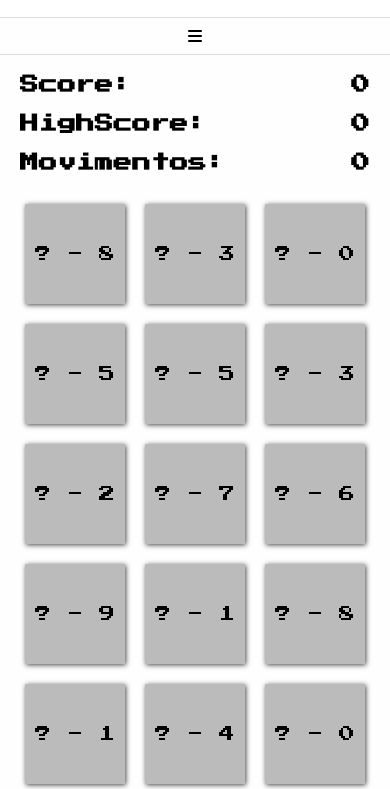
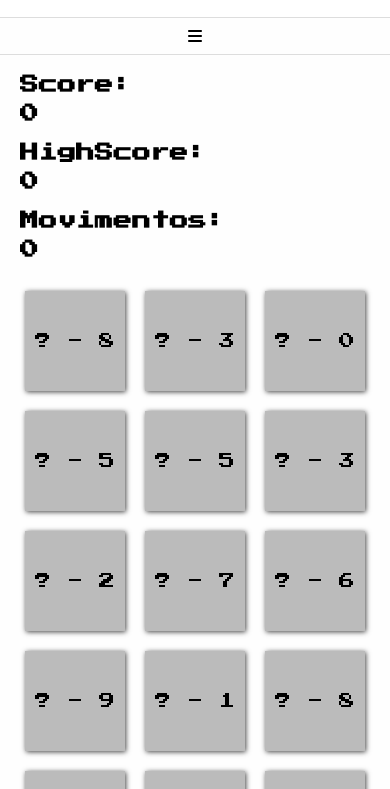
Before and after one commit to deyvidwms/projeto-web-1, a plain HTML site: page frontend/index.html in a window 390 px wide. Shown: the part 55-844 px from the top of the page. Drawn offline with Linux system fonts and the light colour scheme.

Commit message:
update: mexendo na responsividade

```diff
--- a/frontend/assets/css/global.css
+++ b/frontend/assets/css/global.css
@@ -188,3 +188,13 @@ body {
     gap: 10px;
   }
 }
+
+@media (max-width: 400px) {
+  .game-info > .score > h3,
+  .game-info > .highscore > h3,
+  .game-info > .moves > h3 {
+    display: flex;
+    flex-direction: column;
+    gap: 10px;
+  }
+}
```
